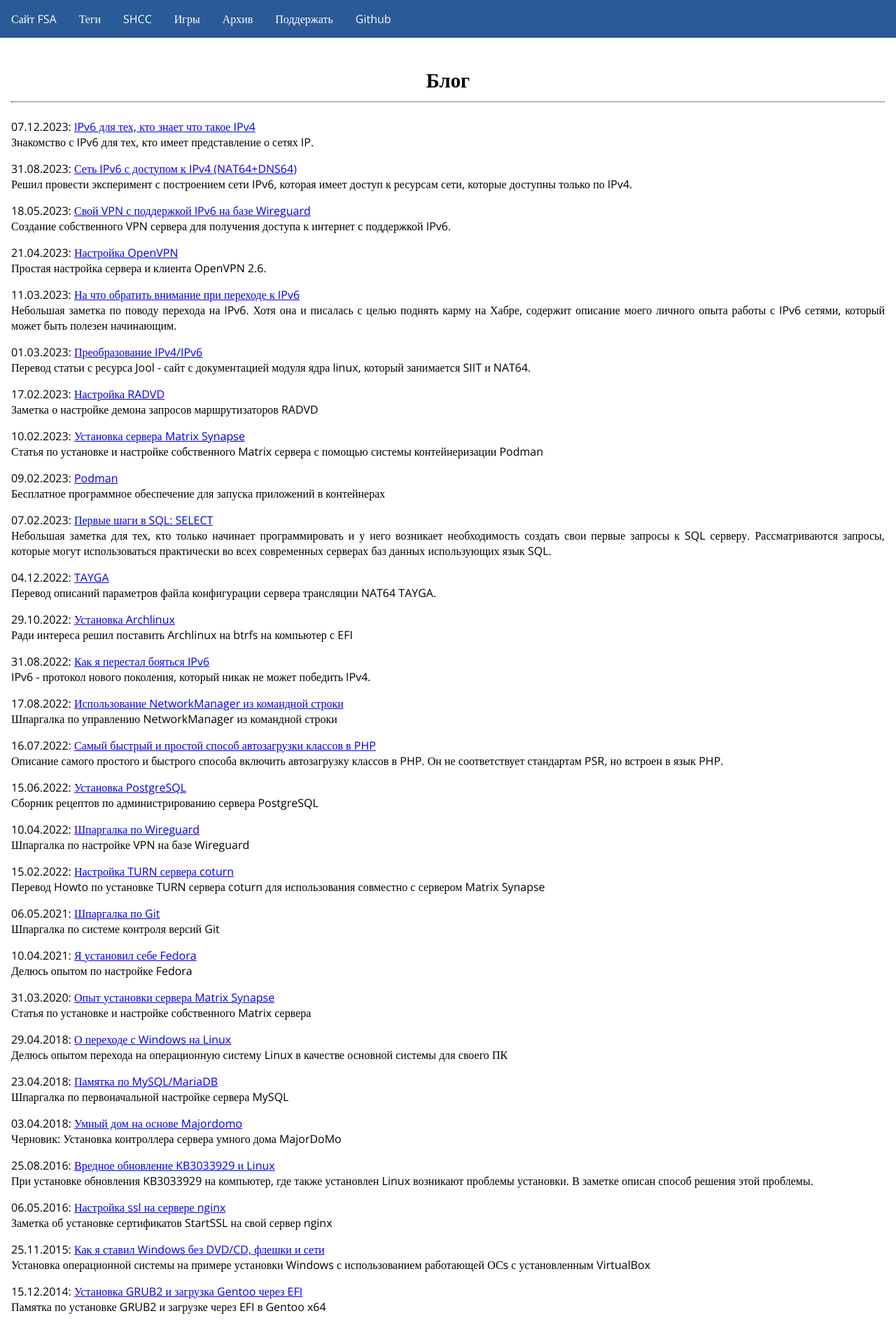
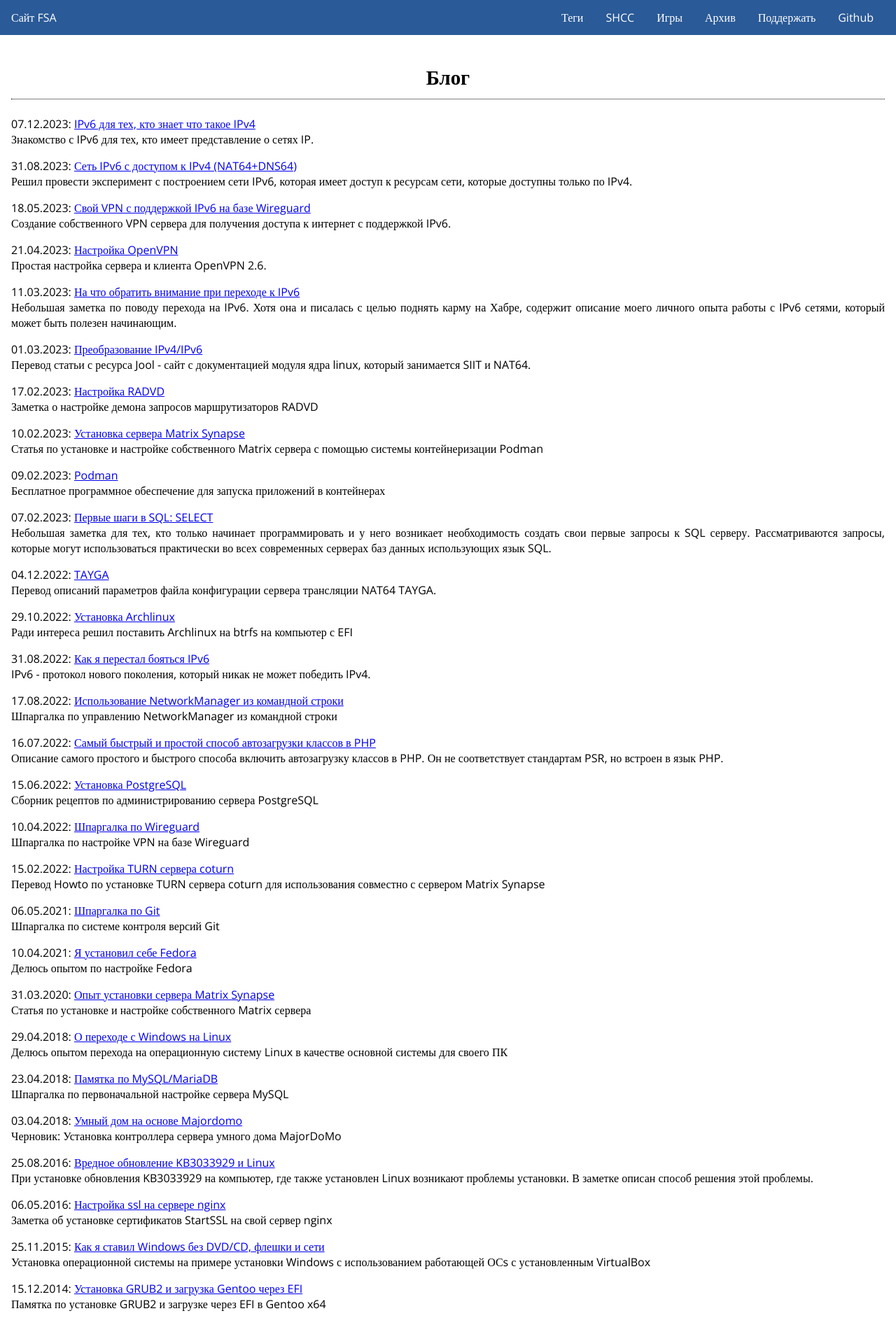
Before and after one commit to fsa/site, a Jekyll site: the page built from index.md, in a window 1280 px wide. Shown: the top 1893 px of the page at 70% size. Built offline with Jekyll 4.4.1, drawn with Linux system fonts in a browser that asks for light colours.

Commit message:
Изменено оформление меню

```diff
--- a/_layouts/default.html
+++ b/_layouts/default.html
@@ -12,16 +12,20 @@
 <link rel="canonical" href="{{ site.url }}{{ site.baseurl }}{{ page.url | replace:'index.html',''}}">
 </head>
 <body>
-<header>
-<nav class="listrow">
-    <a href="/" class="listitem">Сайт FSA</a>
-    <a href="/tags" class="listitem">Теги</a>
-    <a href="/shcc/" class="listitem">SHCC</a>
-    <a href="/games" class="listitem">Игры</a>
-    <a href="/archive" class="listitem">Архив</a>
-    <a href="/support" class="listitem">Поддержать</a>
-    <a href="https://github.com/fsa/" class="listitem">Github</a>
-</nav>
+<header class="top-nav">
+    <div><a href="/">Сайт FSA</a></div>
+    <input id="menu-toggle" type="checkbox" />
+    <label class='menu-button-container' for="menu-toggle">
+        <div class='menu-button'></div>
+    </label>
+    <ul class="menu">
+    <li><a href="/tags">Теги</a></li>
+    <li><a href="/shcc/">SHCC</a></li>
+    <li><a href="/games">Игры</a></li>
+    <li><a href="/archive">Архив</a></li>
+    <li><a href="/support">Поддержать</a></li>
+    <li><a href="https://github.com/fsa/">Github</a></li>
+    </ul>
 </header>
 <main>
 {{ content }}
--- a/_scss/main.scss
+++ b/_scss/main.scss
@@ -33,6 +33,10 @@
         color: white;
         text-decoration: none;
     }
+}
+
+* {
+    box-sizing: border-box;
 }
 
 main {
@@ -101,27 +105,10 @@
     }
 }
 
-.listrow {
+.top-nav {
     display: flex;
-    flex-direction: row;
     padding: 0;
     width: 100%;
-
-    .listitem {
-        padding: 0 1rem;
-    }
-}
-
-@media (max-width: 600px) {
-    .listrow {
-        flex-direction: column;
-
-        .listitem {
-            margin: 0;
-            padding: 0.5rem 0;
-            text-align: center;
-        }
-    }
 }
 
 .screenshot-desktop {
@@ -132,3 +119,121 @@
 .post-date {
     color: #b0b0b0
 }
+
+.top-nav {
+    display: flex;
+    flex-direction: row;
+    align-items: center;
+    justify-content: space-between;
+    height: 50px;
+    padding: 1em;
+}
+
+.menu {
+    display: flex;
+    flex-direction: row;
+    list-style-type: none;
+    margin: 0;
+    padding: 0;
+}
+
+.menu>li {
+    margin: 0 1rem;
+    overflow: hidden;
+}
+
+.menu-button-container {
+    display: none;
+    height: 100%;
+    width: 30px;
+    cursor: pointer;
+    flex-direction: column;
+    justify-content: center;
+    align-items: center;
+}
+
+#menu-toggle {
+    display: none;
+}
+
+.menu-button,
+.menu-button::before,
+.menu-button::after {
+    display: block;
+    background-color: #fff;
+    position: absolute;
+    height: 4px;
+    width: 30px;
+    transition: transform 400ms cubic-bezier(0.23, 1, 0.32, 1);
+    border-radius: 2px;
+}
+
+.menu-button::before {
+    content: '';
+    margin-top: -8px;
+}
+
+.menu-button::after {
+    content: '';
+    margin-top: 8px;
+}
+
+#menu-toggle:checked+.menu-button-container .menu-button::before {
+    margin-top: 0px;
+    transform: rotate(405deg);
+}
+
+#menu-toggle:checked+.menu-button-container .menu-button {
+    background: rgba(255, 255, 255, 0);
+}
+
+#menu-toggle:checked+.menu-button-container .menu-button::after {
+    margin-top: 0px;
+    transform: rotate(-405deg);
+}
+
+@media (max-width: 700px) {
+    .menu-button-container {
+        display: flex;
+    }
+
+    .menu {
+        position: absolute;
+        top: 0;
+        margin-top: 50px;
+        left: 0;
+        flex-direction: column;
+        width: 100%;
+        justify-content: center;
+        align-items: center;
+    }
+
+    #menu-toggle~.menu li {
+        height: 0;
+        margin: 0;
+        padding: 0;
+        border: 0;
+        transition: height 400ms cubic-bezier(0.23, 1, 0.32, 1);
+    }
+
+    #menu-toggle:checked~.menu li {
+        border: 1px solid black;
+        height: 2.5em;
+        padding: 0.5em;
+        transition: height 400ms cubic-bezier(0.23, 1, 0.32, 1);
+    }
+
+    .menu>li {
+        display: flex;
+        justify-content: center;
+        margin: 0;
+        padding: 0.5em 0;
+        width: 100%;
+        color: white;
+        background-color: $theme-colors-primary;
+    }
+
+    .menu>li:not(:last-child) {
+        border-bottom: 1px solid #444;
+    }
+}
```
